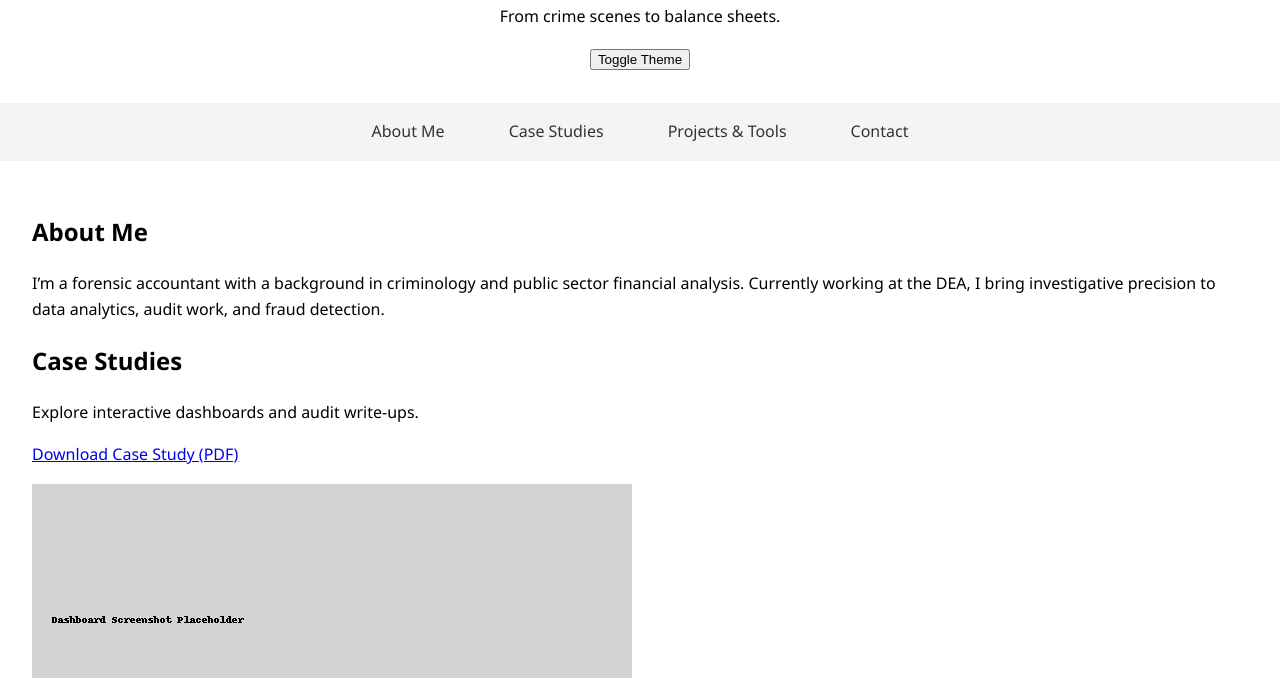
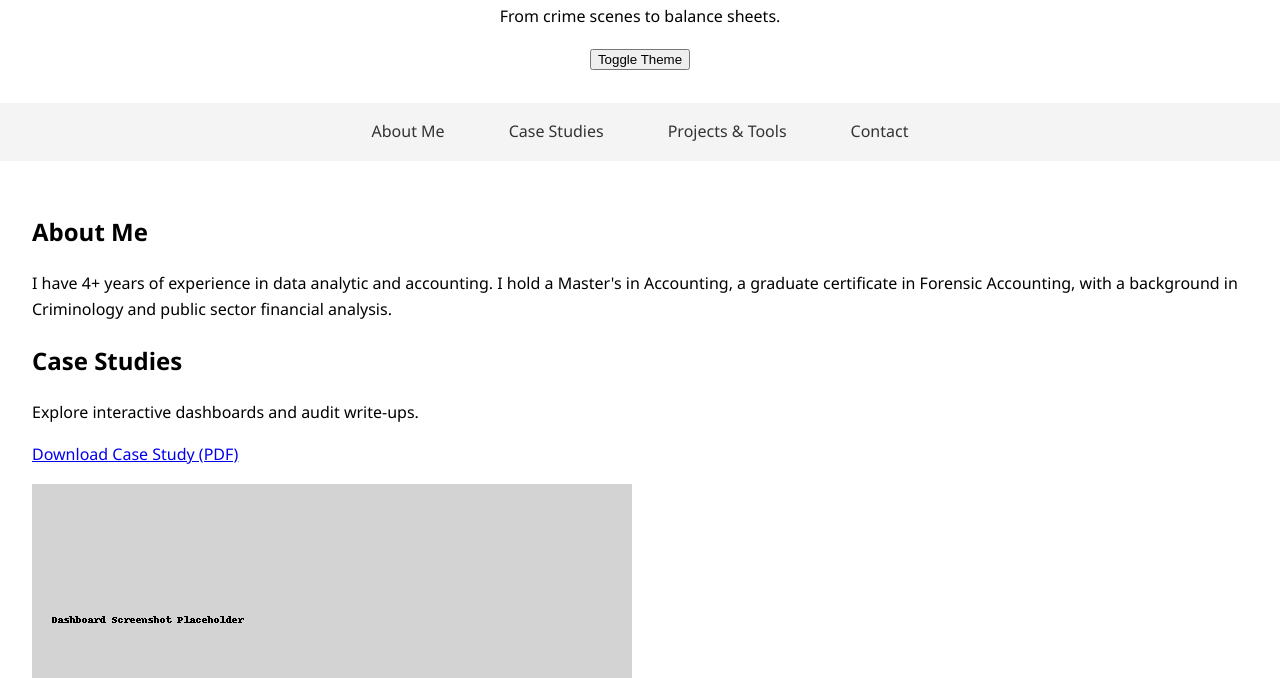
Before and after one commit to soujton/sarahoulton, a plain HTML site: page index.html in a window 1280 px wide. Shown: the part 122-800 px from the top of the page. Drawn offline with Linux system fonts and the light colour scheme; files whose address does not match are found by name.

Commit message:
Update index.html

```diff
--- a/index.html
+++ b/index.html
@@ -28,7 +28,7 @@
     <main>
         <section id="about">
             <h2>About Me</h2>
-            <p>I’m a forensic accountant with a background in criminology and public sector financial analysis. Currently working at the DEA, I bring investigative precision to data analytics, audit work, and fraud detection.</p>
+            <p> I have 4+ years of experience in data analytic and accounting. I hold a Master's in Accounting, a graduate certificate in Forensic Accounting, with a background in Criminology and public sector financial analysis. </p>
         </section>
 
         <section id="case-studies">
```
